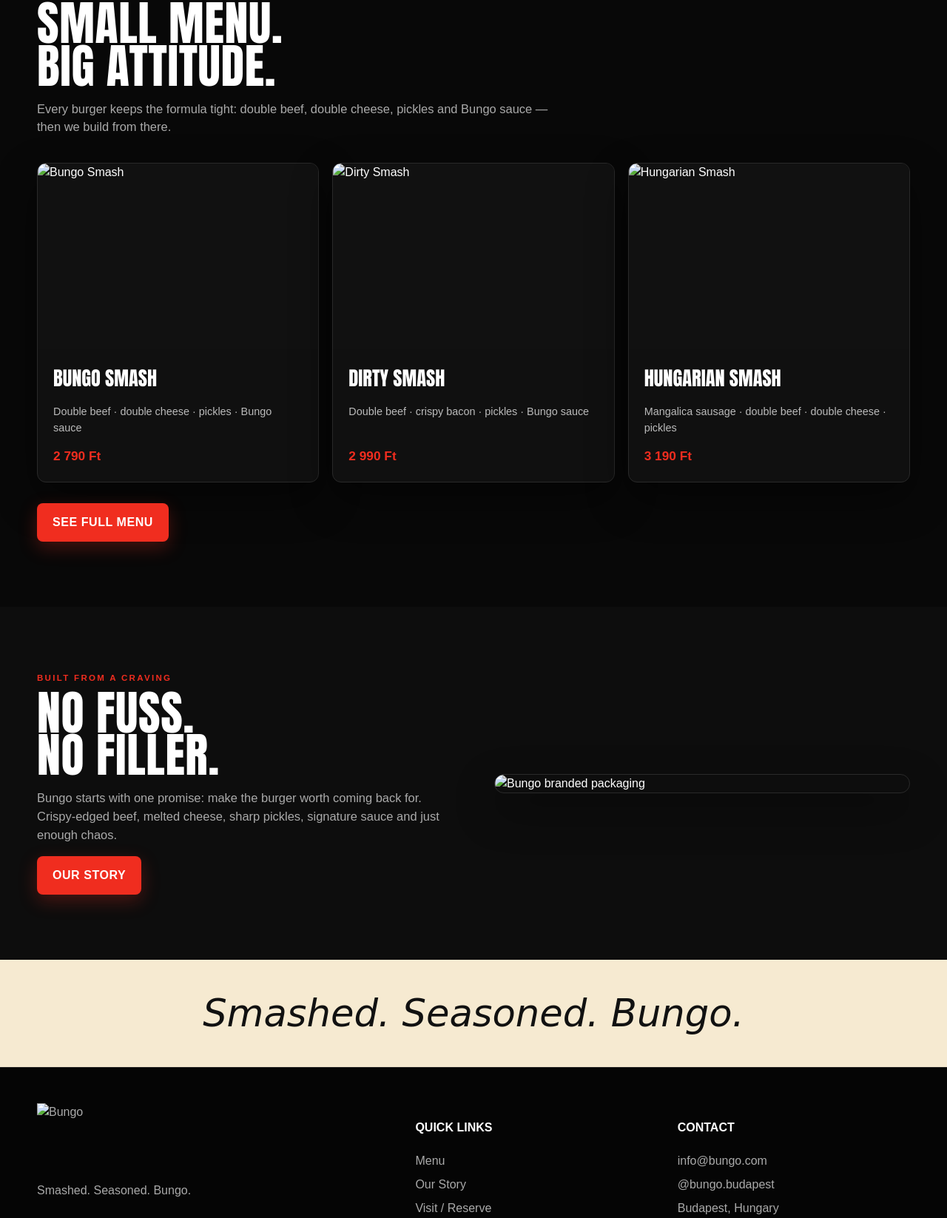
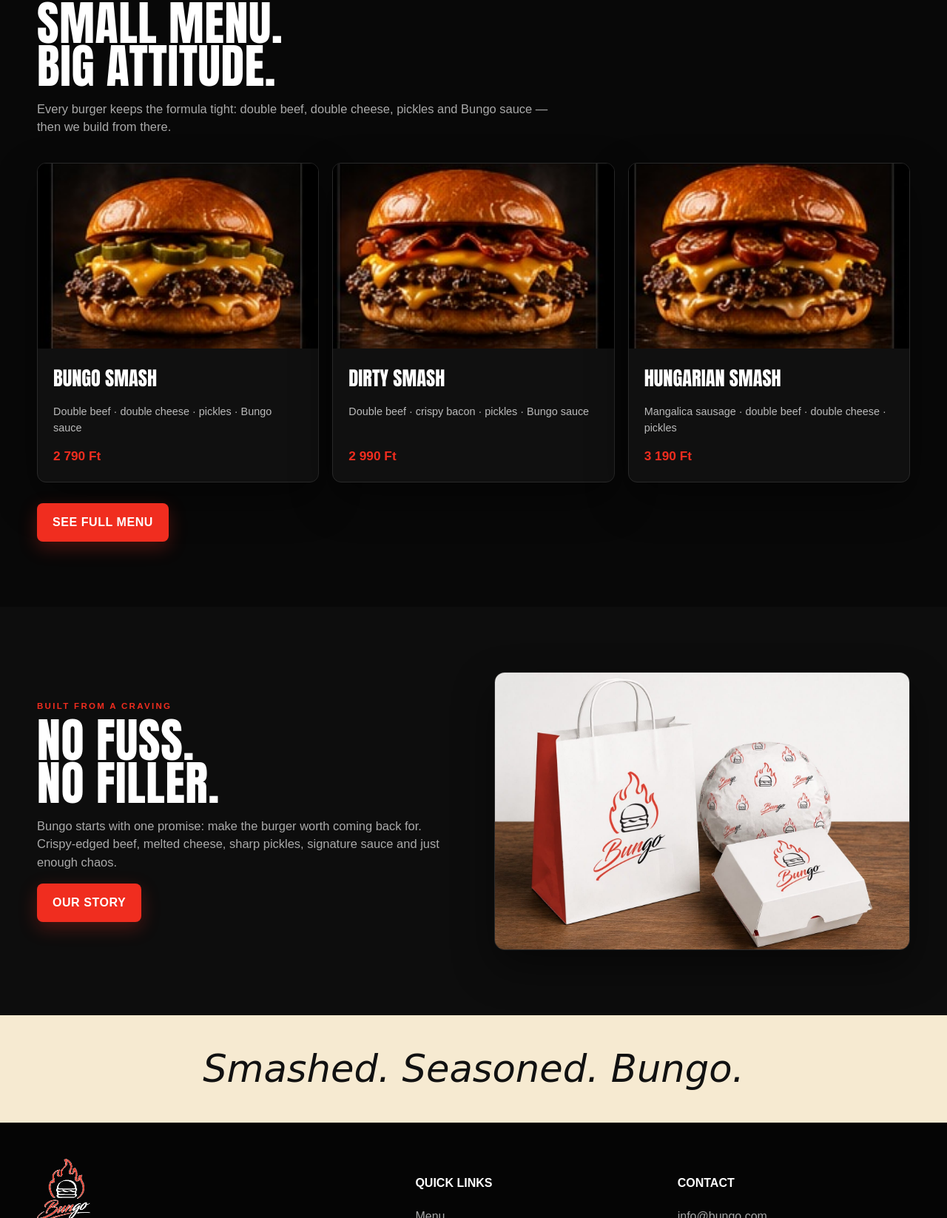
Before and after one commit to ahtsham-akram/bungo-smash-live, a plain HTML site: page index.html in a window 1280 px wide. Shown: the part 1154-2800 px from the top of the page at 74% size. Drawn offline with Linux system fonts and the light colour scheme.

Commit message:
Fix image paths and update footer in index.html
Updated image paths and footer structure in index.html.

```diff
--- a/index.html
+++ b/index.html
@@ -1,10 +1,10 @@
 <!doctype html><html lang="en"><head><meta charset="utf-8"><meta name="viewport" content="width=device-width,initial-scale=1"><title>Bungo Smash Burgers — Budapest</title><meta name="description" content="Bungo Smash Burgers — smashed, seasoned, unforgettable."><link rel="stylesheet" href="styles.css"></head><body>
-<header class="site-header"><div class="container nav"><a class="brand" href="index.html"><img src="assets/images/bungo-logo-dark.png" alt="Bungo"></a><button class="nav-toggle" aria-label="Open menu">☰</button><nav class="nav-links"><a class="active" href="index.html">Home</a><a href="menu.html">Menu</a><a href="story.html">Our Story</a><a href="visit.html">Visit</a><a class="btn btn-primary" href="visit.html#reserve">Reserve / Order</a></nav></div></header>
+<header class="site-header"><div class="container nav"><a class="brand" href="index.html"><img src="images/bungo-logo-dark.png" alt="Bungo"></a><button class="nav-toggle" aria-label="Open menu">☰</button><nav class="nav-links"><a class="active" href="index.html">Home</a><a href="menu.html">Menu</a><a href="story.html">Our Story</a><a href="visit.html">Visit</a><a class="btn btn-primary" href="visit.html#reserve">Reserve / Order</a></nav></div></header>
 <main>
-<section class="hero"><div class="container"><div class="hero-copy"><div class="eyebrow">Budapest · Smash Burger Joint</div><h1 class="display">Buns. Beef. <span>Bungo.</span></h1><p>Double-beef smash burgers, molten cheese, loaded fries and outrageous shakes. A compact menu, fast service, and a brand built to hit hard.</p><div class="hero-actions"><a class="btn btn-primary" href="menu.html">View Menu →</a><a class="btn btn-ghost" href="story.html">● &nbsp; Meet Bungo</a></div></div><div class="hero-art"><img class="hero-food" src="assets/images/hero-food.jpg" alt="Bungo smash burger, fries and shake"><div class="hero-stamp">100%<br>Beef<br>Smash</div></div></div></section>
-<section class="category-band"><div class="container"><div class="category-grid"><a class="category-card" href="menu.html#burgers"><img src="assets/icons/burger.png" alt=""><strong>Burgers</strong></a><a class="category-card" href="menu.html#fries"><img src="assets/icons/fries.png" alt=""><strong>Fries</strong></a><a class="category-card" href="menu.html#shakes"><img src="assets/icons/shakes.png" alt=""><strong>Shakes</strong></a><a class="category-card" href="menu.html#hotdog"><img src="assets/icons/hot-dog.png" alt=""><strong>Hot Dogs</strong></a></div></div></section>
+<section class="hero"><div class="container"><div class="hero-copy"><div class="eyebrow">Budapest · Smash Burger Joint</div><h1 class="display">Buns. Beef. <span>Bungo.</span></h1><p>Double-beef smash burgers, molten cheese, loaded fries and outrageous shakes. A compact menu, fast service, and a brand built to hit hard.</p><div class="hero-actions"><a class="btn btn-primary" href="menu.html">View Menu →</a><a class="btn btn-ghost" href="story.html">● &nbsp; Meet Bungo</a></div></div><div class="hero-art"><img class="hero-food" src="images/hero-food.jpg" alt="Bungo smash burger, fries and shake"><div class="hero-stamp">100%<br>Beef<br>Smash</div></div></div></section>
+<section class="category-band"><div class="container"><div class="category-grid"><a class="category-card" href="menu.html#burgers"><img src="icons/burger.png" alt=""><strong>Burgers</strong></a><a class="category-card" href="menu.html#fries"><img src="icons/fries.png" alt=""><strong>Fries</strong></a><a class="category-card" href="menu.html#shakes"><img src="icons/shakes.png" alt=""><strong>Shakes</strong></a><a class="category-card" href="menu.html#hotdog"><img src="icons/hot-dog.png" alt=""><strong>Hot Dogs</strong></a></div></div></section>
 <section class="promise-strip"><div class="container promise-row"><div class="script">Eat Dirty.<br>Stay Hungry.</div><div class="promise"><span class="mini">◎</span>Premium Beef</div><div class="promise"><span class="mini">♨</span>Crispy Fries</div><div class="promise"><span class="mini">◉</span>Signature Shakes</div><div class="promise"><span class="mini">🔥</span>Bold Flavors</div></div></section>
-<section class="section"><div class="container"><div class="eyebrow">Signature smash burgers</div><h2 class="display section-title">Small menu.<br>Big attitude.</h2><p class="section-lead">Every burger keeps the formula tight: double beef, double cheese, pickles and Bungo sauce — then we build from there.</p><div class="product-grid"><article class="product-card"><div class="photo"><img src="assets/images/burger-bungo-premium.jpg" alt="Bungo Smash"></div><div class="body"><h3>Bungo Smash</h3><p>Double beef · double cheese · pickles · Bungo sauce</p><span class="price">2 790 Ft</span></div></article><article class="product-card"><div class="photo"><img src="assets/images/burger-dirty-premium.jpg" alt="Dirty Smash"></div><div class="body"><h3>Dirty Smash</h3><p>Double beef · crispy bacon · pickles · Bungo sauce</p><span class="price">2 990 Ft</span></div></article><article class="product-card"><div class="photo"><img src="assets/images/burger-hungarian-premium.jpg" alt="Hungarian Smash"></div><div class="body"><h3>Hungarian Smash</h3><p>Mangalica sausage · double beef · double cheese · pickles</p><span class="price">3 190 Ft</span></div></article></div><div style="margin-top:28px"><a class="btn btn-primary" href="menu.html">See Full Menu</a></div></div></section>
-<section class="section alt"><div class="container split"><div><div class="eyebrow">Built from a craving</div><h2 class="display section-title">No fuss.<br>No filler.</h2><p class="section-lead">Bungo starts with one promise: make the burger worth coming back for. Crispy-edged beef, melted cheese, sharp pickles, signature sauce and just enough chaos.</p><a class="btn btn-primary" href="story.html">Our Story</a></div><div class="story-photo"><img src="assets/images/packaging.png" alt="Bungo branded packaging"></div></div></section>
+<section class="section"><div class="container"><div class="eyebrow">Signature smash burgers</div><h2 class="display section-title">Small menu.<br>Big attitude.</h2><p class="section-lead">Every burger keeps the formula tight: double beef, double cheese, pickles and Bungo sauce — then we build from there.</p><div class="product-grid"><article class="product-card"><div class="photo"><img src="burger-bungo-premium.jpg" alt="Bungo Smash"></div><div class="body"><h3>Bungo Smash</h3><p>Double beef · double cheese · pickles · Bungo sauce</p><span class="price">2 790 Ft</span></div></article><article class="product-card"><div class="photo"><img src="burger-dirty-premium.jpg" alt="Dirty Smash"></div><div class="body"><h3>Dirty Smash</h3><p>Double beef · crispy bacon · pickles · Bungo sauce</p><span class="price">2 990 Ft</span></div></article><article class="product-card"><div class="photo"><img src="burger-hungarian-premium.jpg" alt="Hungarian Smash"></div><div class="body"><h3>Hungarian Smash</h3><p>Mangalica sausage · double beef · double cheese · pickles</p><span class="price">3 190 Ft</span></div></article></div><div style="margin-top:28px"><a class="btn btn-primary" href="menu.html">See Full Menu</a></div></div></section>
+<section class="section alt"><div class="container split"><div><div class="eyebrow">Built from a craving</div><h2 class="display section-title">No fuss.<br>No filler.</h2><p class="section-lead">Bungo starts with one promise: make the burger worth coming back for. Crispy-edged beef, melted cheese, sharp pickles, signature sauce and just enough chaos.</p><a class="btn btn-primary" href="story.html">Our Story</a></div><div class="story-photo"><img src="packaging.png" alt="Bungo branded packaging"></div></div></section>
 <section class="quote-strip"><div class="container"><div class="script">Smashed. Seasoned. Bungo.</div></div></section></main>
-<footer class="site-footer"><div class="container"><div class="footer-grid"><div><img class="footer-logo" src="assets/images/bungo-logo-dark.png" alt="Bungo"><p>Smashed. Seasoned. Bungo.</p></div><div><h4>Quick links</h4><a href="menu.html">Menu</a><a href="story.html">Our Story</a><a href="visit.html">Visit / Reserve</a></div><div><h4>Contact</h4><a href="mailto:info@bungo.com">info@bungo.com</a><a href="#">@bungo.budapest</a><span>Budapest, Hungary</span></div></div><div class="copyright">© 2026 Bungo. All rights reserved.</div></div></footer><script src="assets/js/main.js"></script></body></html>
+<footer class="site-footer"><div class="container"><div class="footer-grid"><div><img class="footer-logo" src="bungo-logo-dark.png" alt="Bungo"><p>Smashed. Seasoned. Bungo.</p></div><div><h4>Quick links</h4><a href="menu.html">Menu</a><a href="story.html">Our Story</a><a href="visit.html">Visit / Reserve</a></div><div><h4>Contact</h4><a href="mailto:info@bungo.com">info@bungo.com</a><a href="#">@bungo.budapest</a><span>Budapest, Hungary</span></div></div><div class="copyright">© 2026 Bungo. All rights reserved.</div></div></footer><script src="main.js"></script></body></html>
```
